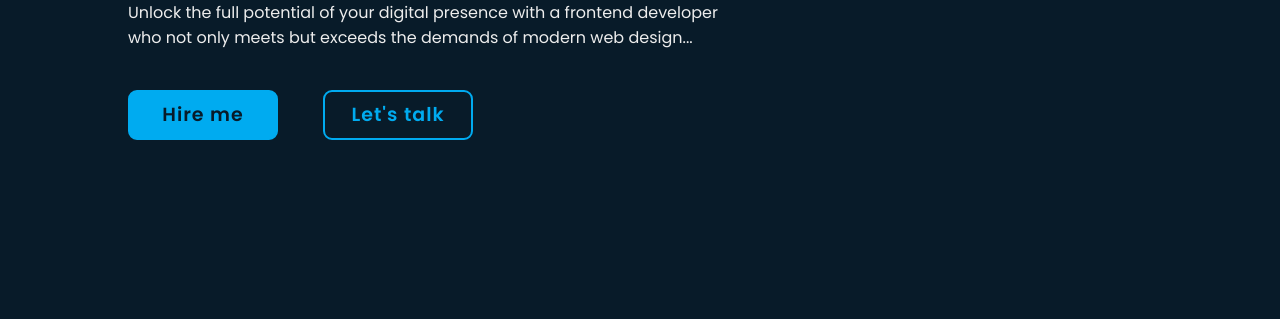
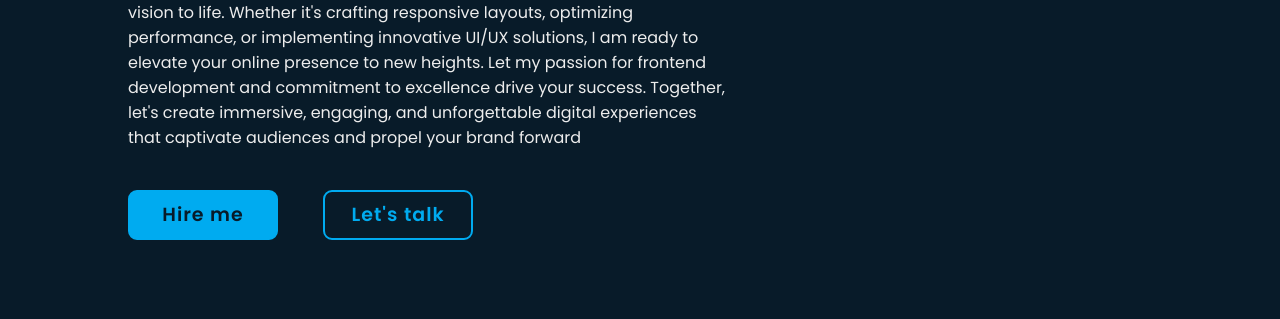
Before and after one commit to DavidMaloba/portfolio, a plain HTML site: page index.html in a window 1280 px wide. Shown: the part 398-717 px from the top of the page. Drawn offline with nearby package versions, Linux system fonts and the light colour scheme.

Commit message:
Update index.html

```diff
--- a/index.html
+++ b/index.html
@@ -25,7 +25,7 @@
         <div class="home-content">
             <h1> Hi, I'm David Maloba</h1>
             <h3>Frontend Developer</h3>
-            <p> Unlock the full potential of your digital presence with a frontend developer who not only meets but exceeds the demands of modern web design...</p>
+            <p>Unlock the full potential of your digital presence with a frontend developer who not only meets but exceeds the demands of modern web design. With a robust foundation in HTML, CSS, and JavaScript, coupled with a keen eye for aesthetics and user experience, I am uniquely positioned to bring your vision to life. Whether it's crafting responsive layouts, optimizing performance, or implementing innovative UI/UX solutions, I am ready to elevate your online presence to new heights. Let my passion for frontend development and commitment to excellence drive your success. Together, let's create immersive, engaging, and unforgettable digital experiences that captivate audiences and propel your brand forward</p>
             <div class="btn-box">
                 <a href="#">Hire me</a>
                 <a href="#">Let's talk</a>
```
